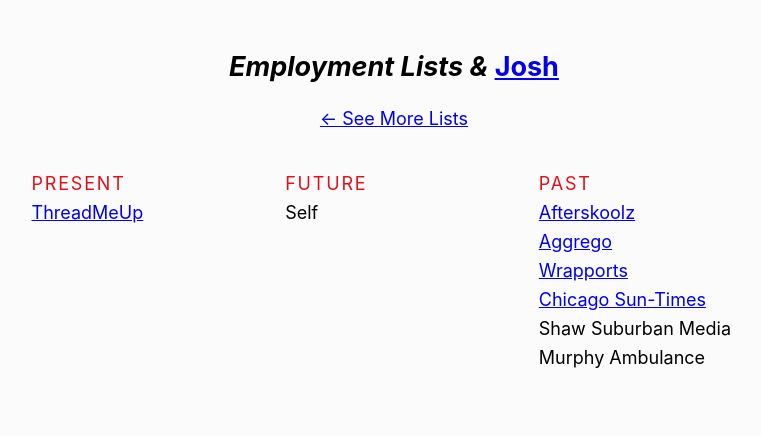
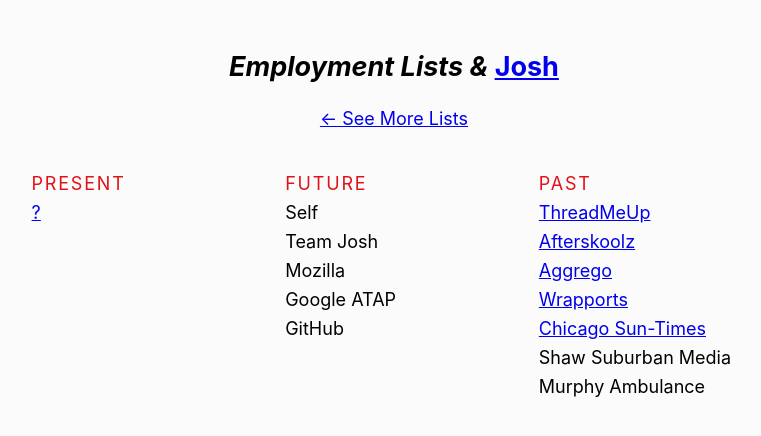
Before and after one commit to joshbeckman/andjosh.github.io, a Jekyll site: the page built from _lists/employment-lists.md, in a window 1280 px wide. Shown: the top 436 px of the page, without its empty margins (246-1007 px from the left). Built offline with Jekyll 4.4.1, drawn with Linux system fonts in a browser that asks for light colours.

Commit message:
Update employment lists

```diff
--- a/_lists/employment-lists.md
+++ b/_lists/employment-lists.md
@@ -4,14 +4,19 @@ title: Employment Lists
 permalink: /lists/employment/
 ---
 
-- [ThreadMeUp](http://threadmeup.com)
+- [?](mailto:email@andjosh.com?subject=New Job)
 
 <!--two items:-->
 
 - Self
+- Team Josh
+- Mozilla
+- Google ATAP
+- GitHub
 
 <!--two items:-->
 
+- [ThreadMeUp](http://threadmeup.com)
 - [Afterskoolz](http://afterskoolz.com)
 - [Aggrego](http://aggrego.com)
 - [Wrapports](http://wrapports.com)
```
